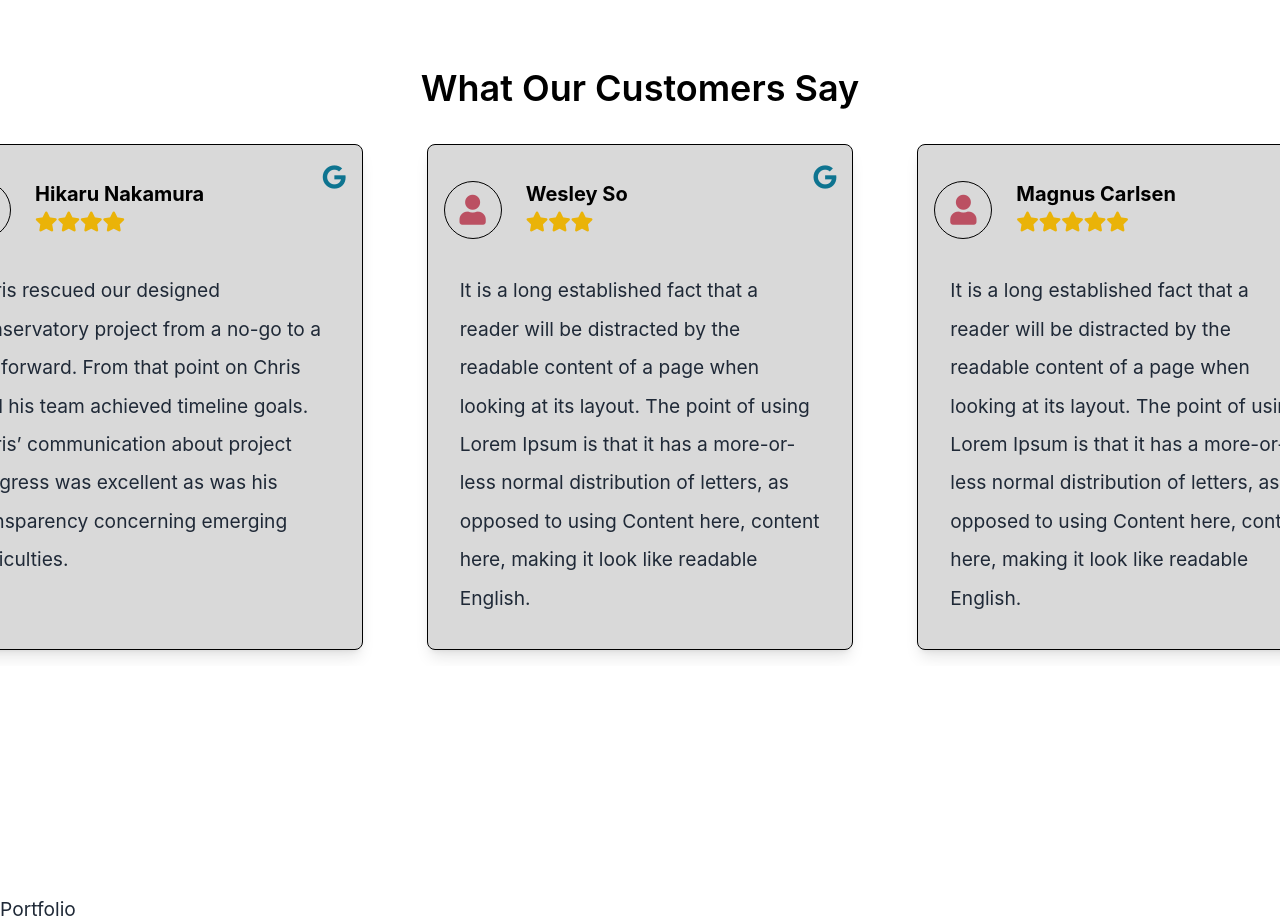
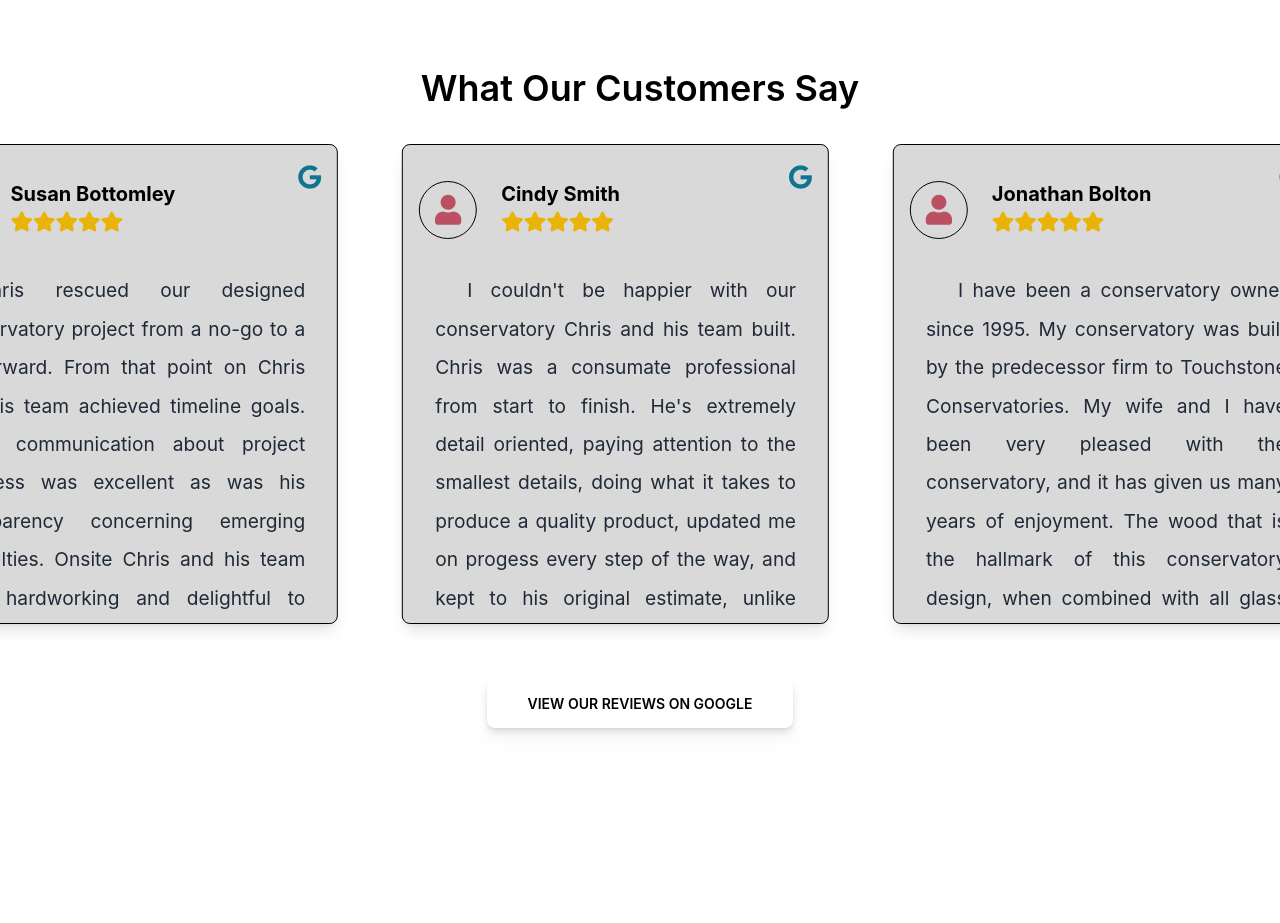
Before and after one commit to karlovkso/touchstone-conservatories, a React (Vite) app in the folder touchstone-conservatories/: page / in a window 1280 px wide. Shown: the part 2440-3363 px from the top of the page. Built offline with nearby package versions, Linux system fonts and the light colour scheme.

Commit message:
Infinite feedback scroll and button to maps

```diff
--- a/touchstone-conservatories/src/Pages/About.jsx
+++ b/touchstone-conservatories/src/Pages/About.jsx
@@ -1,42 +1,51 @@
 import React, { useState, useEffect } from "react";
 
 export default function About() {
-  const [currentIndex, setCurrentIndex] = useState(0);
+  const [currentIndex] = useState(0);
   const carouselItems = [
+    {
+      name: "Charles Anthony",
+      rating: 5,
+      content:
+        "Chris and his team performed magic with the repair and rejuvenation of our 40-year old classic conservatory. The structure had been gradually fading and breaking down but Touchstone worked like mad to revive it to better than new. Chris faced several unforeseen challenges but he and his team were unfazed and came through with a brilliant result. We could not be happier. Highly recommend Touchstone Conservatories!",
+    },
     {
       name: "Susan Bottomley",
       rating: 5,
       content:
-        "Chris rescued our designed conservatory project from a no-go to a go-forward. From that point on Chris and his team achieved timeline goals. Chris’ communication about project progress was excellent as was his transparency concerning emerging difficulties.",
+        "Chris rescued our designed conservatory project from a no-go to a go-forward. From that point on Chris and his team achieved timeline goals. Chris' communication about project progress was excellent as was his transparency concerning  emerging difficulties. Onsite Chris and his team were hardworking and delightful to have around. Post construction they have been just as diligent and responsive. Overall we are thrilled with the beautiful materials and exacting process in building our conservatory. We highly recommend Chris for your project.",
     },
     {
-      name: "Hikaru Nakamura",
-      rating: 4,
+      name: "Cindy Smith",
+      rating: 5,
       content:
-        "Chris rescued our designed conservatory project from a no-go to a go-forward. From that point on Chris and his team achieved timeline goals. Chris’ communication about project progress was excellent as was his transparency concerning emerging difficulties.",
+        "I couldn't be happier with our conservatory Chris and his team built. Chris was a consumate professional from start to finish. He's extremely detail oriented, paying attention to the smallest details, doing what it takes to produce a quality product, updated me on progess every step of the way, and kept to his original estimate, unlike many contractors who hit you with extra costs after the fact. Our conservatory has the quality of a fine piece of furniture. I highly recommend Chris and his team.",
     },
     {
-      name: "Wesley So",
-      rating: 3,
+      name: "Jonathan Bolton",
+      rating: 5,
       content:
-        "It is a long established fact that a reader will be distracted by the readable content of a page when looking at its layout. The point of using Lorem Ipsum is that it has a more-or-less normal distribution of letters, as opposed to using Content here, content here, making it look like readable English.",
+        "I have been a conservatory owner since 1995.  My conservatory was built by the predecessor firm to Touchstone Conservatories.  My wife and I have been very pleased with the conservatory, and it has given us many years of enjoyment.  The wood that is the hallmark of this conservatory design, when combined with all glass walls and roof elements, makes for an impressive view from within the room and a striking addition to our residence.  The only maintenance that I have had over the years has been the replacement of a small number of insulated glass units. Chris and his team at Touchstone were able to help fix the insulated glass units and upgraded the wooden window sash so that they could be easily replaced in the future. While my room was not built by Chris and his team I have I have had contact with Chris, and have seen his work in the area. I recommend his company and know that he and his team have the abilities to produce a high quality conservatory.",
     },
     {
-      name: "Magnus Carlsen",
+      name: "Zack Combs",
       rating: 5,
       content:
-        "It is a long established fact that a reader will be distracted by the readable content of a page when looking at its layout. The point of using Lorem Ipsum is that it has a more-or-less normal distribution of letters, as opposed to using Content here, content here, making it look like readable English.",
+        "Lorem ipsum odor amet, consectetuer adipiscing elit. Maecenas malesuada efficitur maximus malesuada, penatibus ex erat potenti. Diam id risus varius ridiculus porta facilisis porta. Maximus mi ante litora, varius metus amet phasellus. Ad feugiat vivamus ultrices congue at sit vehicula.",
+    },
+    {
+      name: "John Doe",
+      rating: 5,
+      content:
+        "Lorem ipsum odor amet, consectetuer adipiscing elit. Maecenas malesuada efficitur maximus malesuada, penatibus ex erat potenti. Diam id risus varius ridiculus porta facilisis porta. Maximus mi ante litora, varius metus amet phasellus. Ad feugiat vivamus ultrices congue at sit vehicula.",
+    },
+    {
+      name: "Juan Dela Cruz",
+      rating: 5,
+      content:
+        "Lorem ipsum odor amet, consectetuer adipiscing elit. Maecenas malesuada efficitur maximus malesuada, penatibus ex erat potenti. Diam id risus varius ridiculus porta facilisis porta. Maximus mi ante litora, varius metus amet phasellus. Ad feugiat vivamus ultrices congue at sit vehicula.",
     },
   ];
-
-  const nextSlide = () => {
-    setCurrentIndex((prevIndex) => (prevIndex + 1) % carouselItems.length);
-  };
-
-  useEffect(() => {
-    const timer = setInterval(nextSlide, 5000);
-    return () => clearInterval(timer);
-  }, []);
 
   const orderedItems = [
     ...carouselItems.slice(currentIndex),
@@ -106,15 +115,13 @@ export default function About() {
         <h1 className="text-black text-center text-4xl mb-5 font-semibold">
           What Our Customers Say
         </h1>
-        <div className="carousel-items flex overflow-x-hidden space-x-4 sm:space-x-8 justify-center">
+        <div className="carousel-items flex overflow-x-hidden space-x-4 sm:space-x-8 group">
           {orderedItems.map((item, index) => (
             <div
               key={index}
-              className={`carousel-item flex-shrink-0 w-full lg:w-1/3 p-4 transition-all duration-500 ease-in-out ${
-                index === 3 ? "hidden" : ""
-              }`}
+              className={`carousel-item flex-shrink-0 w-full lg:w-1/3 p-4 transition-all duration-500 ease-in-out `}
             >
-              <div className="card shadow-lg border-[0.5px] border-black rounded-lg overflow-hidden bg-[#D9D9D9] w-full">
+              <div className="card shadow-lg border-[0.5px] border-black rounded-lg overflow-hidden bg-[#D9D9D9] max-w-none animate-loop-scroll group-hover:paused">
                 <div className="flex justify-end items-end p-4">
                   <i className="fab fa-google text-2xl text-cyan-700" />
                 </div>
@@ -137,13 +144,20 @@ export default function About() {
                   </div>
                 </div>
 
-                <div className="card-body pl-8 text-gray-800 text-md leading-loose">
+                <div className="card-body pl-8 text-gray-800 text-md leading-loose overflow-auto max-h-96 text-justify indent-8">
                   {item.content}
                 </div>
               </div>
             </div>
           ))}
         </div>
+        <div className="flex justify-center my-5">
+          <button className="btn btn-md drop-shadow-lg text-sm mt-5 text-black bg-white uppercase px-10 border-transparent hover:border-transparent hover:bg-cyan-700 hover:text-white">
+            <a href="https://www.google.com/maps/place/Touchstone+Conservatories/@40.7636548,-74.7394157,14.96z/data=!4m8!3m7!1s0x89c39bb9774aafe3:0xdd29bab61cd627c!8m2!3d40.7636651!4d-74.7396734!9m1!1b1!16s%2Fg%2F11l6xt2r6s?hl=en&entry=ttu&g_ep=EgoyMDI0MTIwNC4wIKXMDSoASAFQAw%3D%3D">
+              View our reviews on Google
+            </a>
+          </button>
+        </div>
       </section>
     </section>
   );
--- a/touchstone-conservatories/src/index.css
+++ b/touchstone-conservatories/src/index.css
@@ -1,6 +1,12 @@
 @tailwind base;
 @tailwind components;
 @tailwind utilities;
+
+@layer utilities {
+  .paused {
+    animation-play-state: paused;
+  }
+}
 
 :root {
   --primary-color: #fdfdfd;
--- a/touchstone-conservatories/tailwind.config.js
+++ b/touchstone-conservatories/tailwind.config.js
@@ -1,13 +1,18 @@
 /** @type {import('tailwindcss').Config} */
 export default {
-  content: [
-    "./index.html",
-    "./src/**/*.{js,ts,jsx,tsx}",
-  ],
+  content: ["./index.html", "./src/**/*.{js,ts,jsx,tsx}"],
   theme: {
-    extend: {},
+    extend: {
+      animation: {
+        "loop-scroll": "loop-scroll 20s linear infinite",
+      },
+      keyframes: {
+        "loop-scroll": {
+          from: { transform: "translateX(0)" },
+          to: { transform: "translateX(-450%)" },
+        },
+      },
+    },
   },
-  plugins: [
-    require('daisyui'),
-  ],
-}
+  plugins: [require("daisyui")],
+};
```
